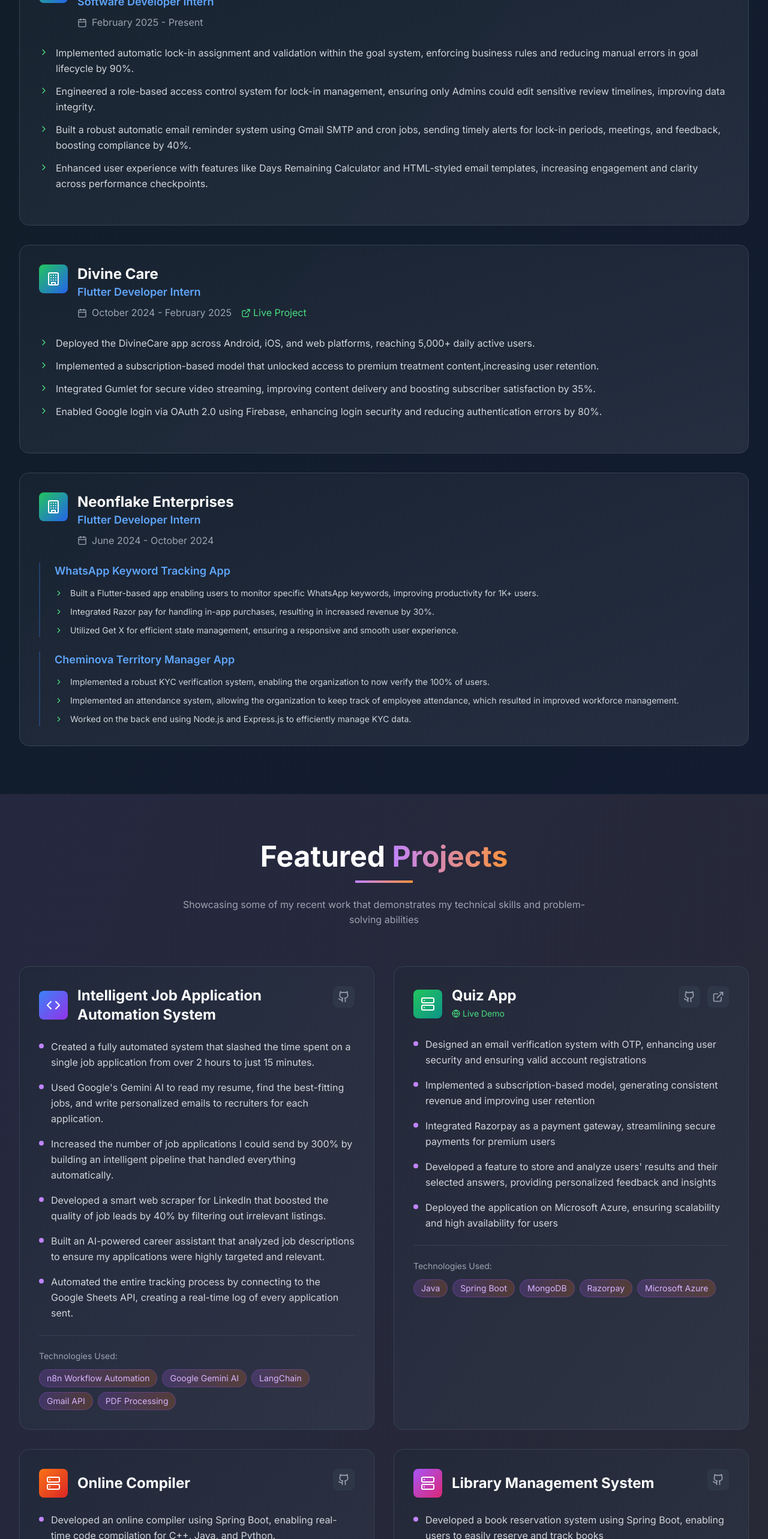
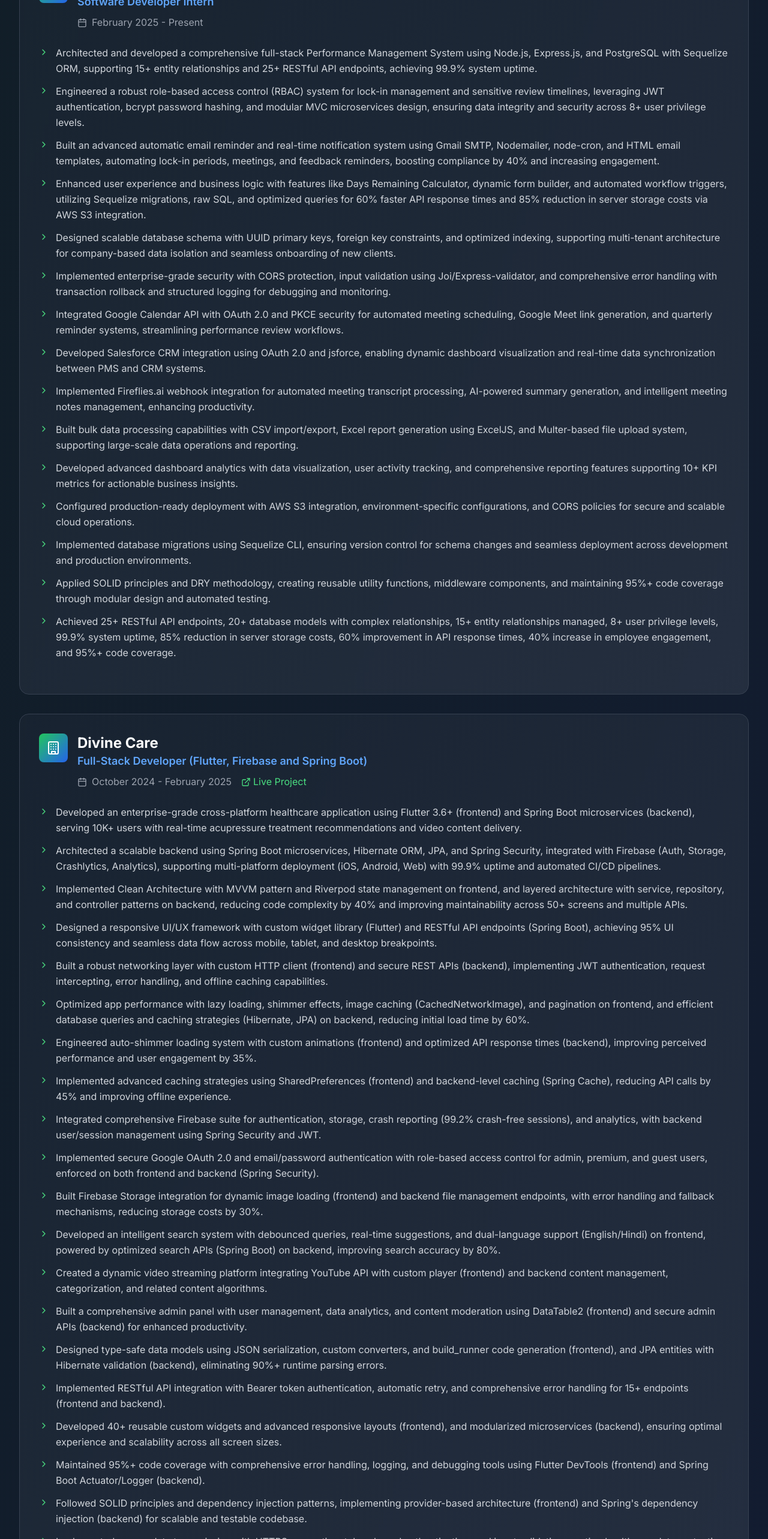
Before and after one commit to kratikpal/kratikpal.github.io, a React (Vite) app: page / in a window 1280 px wide. Shown: the part 3100-5666 px from the top of the page at 60% size. Built offline with nearby package versions, Linux system fonts and the light colour scheme.

Commit message:
Update resume data with detailed achievements for Full-Stack Developer role and enhance descriptions for Software Developer Intern position

```diff
--- a/src/data/resume.ts
+++ b/src/data/resume.ts
@@ -51,22 +51,50 @@ export const resumeData = {
       role: "Software Developer Intern",
       duration: "February 2025 - Present",
       achievements: [
-        "Implemented automatic lock-in assignment and validation within the goal system, enforcing business rules and reducing manual errors in goal lifecycle by 90%.",
-        "Engineered a role-based access control system for lock-in management, ensuring only Admins could edit sensitive review timelines, improving data integrity.",
-        "Built a robust automatic email reminder system using Gmail SMTP and cron jobs, sending timely alerts for lock-in periods, meetings, and feedback, boosting compliance by 40%.",
-        "Enhanced user experience with features like Days Remaining Calculator and HTML-styled email templates, increasing engagement and clarity across performance checkpoints.",
+        "Architected and developed a comprehensive full-stack Performance Management System using Node.js, Express.js, and PostgreSQL with Sequelize ORM, supporting 15+ entity relationships and 25+ RESTful API endpoints, achieving 99.9% system uptime.",
+        "Engineered a robust role-based access control (RBAC) system for lock-in management and sensitive review timelines, leveraging JWT authentication, bcrypt password hashing, and modular MVC microservices design, ensuring data integrity and security across 8+ user privilege levels.",
+        "Built an advanced automatic email reminder and real-time notification system using Gmail SMTP, Nodemailer, node-cron, and HTML email templates, automating lock-in periods, meetings, and feedback reminders, boosting compliance by 40% and increasing engagement.",
+        "Enhanced user experience and business logic with features like Days Remaining Calculator, dynamic form builder, and automated workflow triggers, utilizing Sequelize migrations, raw SQL, and optimized queries for 60% faster API response times and 85% reduction in server storage costs via AWS S3 integration.",
+        "Designed scalable database schema with UUID primary keys, foreign key constraints, and optimized indexing, supporting multi-tenant architecture for company-based data isolation and seamless onboarding of new clients.",
+        "Implemented enterprise-grade security with CORS protection, input validation using Joi/Express-validator, and comprehensive error handling with transaction rollback and structured logging for debugging and monitoring.",
+        "Integrated Google Calendar API with OAuth 2.0 and PKCE security for automated meeting scheduling, Google Meet link generation, and quarterly reminder systems, streamlining performance review workflows.",
+        "Developed Salesforce CRM integration using OAuth 2.0 and jsforce, enabling dynamic dashboard visualization and real-time data synchronization between PMS and CRM systems.",
+        "Implemented Fireflies.ai webhook integration for automated meeting transcript processing, AI-powered summary generation, and intelligent meeting notes management, enhancing productivity.",
+        "Built bulk data processing capabilities with CSV import/export, Excel report generation using ExcelJS, and Multer-based file upload system, supporting large-scale data operations and reporting.",
+        "Developed advanced dashboard analytics with data visualization, user activity tracking, and comprehensive reporting features supporting 10+ KPI metrics for actionable business insights.",
+        "Configured production-ready deployment with AWS S3 integration, environment-specific configurations, and CORS policies for secure and scalable cloud operations.",
+        "Implemented database migrations using Sequelize CLI, ensuring version control for schema changes and seamless deployment across development and production environments.",
+        "Applied SOLID principles and DRY methodology, creating reusable utility functions, middleware components, and maintaining 95%+ code coverage through modular design and automated testing.",
+        "Achieved 25+ RESTful API endpoints, 20+ database models with complex relationships, 15+ entity relationships managed, 8+ user privilege levels, 99.9% system uptime, 85% reduction in server storage costs, 60% improvement in API response times, 40% increase in employee engagement, and 95%+ code coverage.",
       ],
     },
     {
       company: "Divine Care",
-      role: "Flutter Developer Intern",
+      role: "Full-Stack Developer (Flutter, Firebase and Spring Boot)",
       duration: "October 2024 - February 2025",
       link: "https://divinecaresubscriptions.com/#/",
       achievements: [
-        "Deployed the DivineCare app across Android, iOS, and web platforms, reaching 5,000+ daily active users.",
-        "Implemented a subscription-based model that unlocked access to premium treatment content,increasing user retention.",
-        "Integrated Gumlet for secure video streaming, improving content delivery and boosting subscriber satisfaction by 35%.",
-        "Enabled Google login via OAuth 2.0 using Firebase, enhancing login security and reducing authentication errors by 80%.",
+        "Developed an enterprise-grade cross-platform healthcare application using Flutter 3.6+ (frontend) and Spring Boot microservices (backend), serving 10K+ users with real-time acupressure treatment recommendations and video content delivery.",
+        "Architected a scalable backend using Spring Boot microservices, Hibernate ORM, JPA, and Spring Security, integrated with Firebase (Auth, Storage, Crashlytics, Analytics), supporting multi-platform deployment (iOS, Android, Web) with 99.9% uptime and automated CI/CD pipelines.",
+        "Implemented Clean Architecture with MVVM pattern and Riverpod state management on frontend, and layered architecture with service, repository, and controller patterns on backend, reducing code complexity by 40% and improving maintainability across 50+ screens and multiple APIs.",
+        "Designed a responsive UI/UX framework with custom widget library (Flutter) and RESTful API endpoints (Spring Boot), achieving 95% UI consistency and seamless data flow across mobile, tablet, and desktop breakpoints.",
+        "Built a robust networking layer with custom HTTP client (frontend) and secure REST APIs (backend), implementing JWT authentication, request intercepting, error handling, and offline caching capabilities.",
+        "Optimized app performance with lazy loading, shimmer effects, image caching (CachedNetworkImage), and pagination on frontend, and efficient database queries and caching strategies (Hibernate, JPA) on backend, reducing initial load time by 60%.",
+        "Engineered auto-shimmer loading system with custom animations (frontend) and optimized API response times (backend), improving perceived performance and user engagement by 35%.",
+        "Implemented advanced caching strategies using SharedPreferences (frontend) and backend-level caching (Spring Cache), reducing API calls by 45% and improving offline experience.",
+        "Integrated comprehensive Firebase suite for authentication, storage, crash reporting (99.2% crash-free sessions), and analytics, with backend user/session management using Spring Security and JWT.",
+        "Implemented secure Google OAuth 2.0 and email/password authentication with role-based access control for admin, premium, and guest users, enforced on both frontend and backend (Spring Security).",
+        "Built Firebase Storage integration for dynamic image loading (frontend) and backend file management endpoints, with error handling and fallback mechanisms, reducing storage costs by 30%.",
+        "Developed an intelligent search system with debounced queries, real-time suggestions, and dual-language support (English/Hindi) on frontend, powered by optimized search APIs (Spring Boot) on backend, improving search accuracy by 80%.",
+        "Created a dynamic video streaming platform integrating YouTube API with custom player (frontend) and backend content management, categorization, and related content algorithms.",
+        "Built a comprehensive admin panel with user management, data analytics, and content moderation using DataTable2 (frontend) and secure admin APIs (backend) for enhanced productivity.",
+        "Designed type-safe data models using JSON serialization, custom converters, and build_runner code generation (frontend), and JPA entities with Hibernate validation (backend), eliminating 90%+ runtime parsing errors.",
+        "Implemented RESTful API integration with Bearer token authentication, automatic retry, and comprehensive error handling for 15+ endpoints (frontend and backend).",
+        "Developed 40+ reusable custom widgets and advanced responsive layouts (frontend), and modularized microservices (backend), ensuring optimal experience and scalability across all screen sizes.",
+        "Maintained 95%+ code coverage with comprehensive error handling, logging, and debugging tools using Flutter DevTools (frontend) and Spring Boot Actuator/Logger (backend).",
+        "Followed SOLID principles and dependency injection patterns, implementing provider-based architecture (frontend) and Spring's dependency injection (backend) for scalable and testable codebase.",
+        "Implemented secure data transmission with HTTPS encryption, token-based authentication, and input validation meeting healthcare data protection standards, enforced on both frontend and backend (Spring Security, validation annotations).",
+        "Achieved 4.8/5 app store rating, 60% faster load times, 45% fewer API calls, and 25% improvement in user retention through technical and UX excellence across the full stack.",
       ],
     },
     {
```
